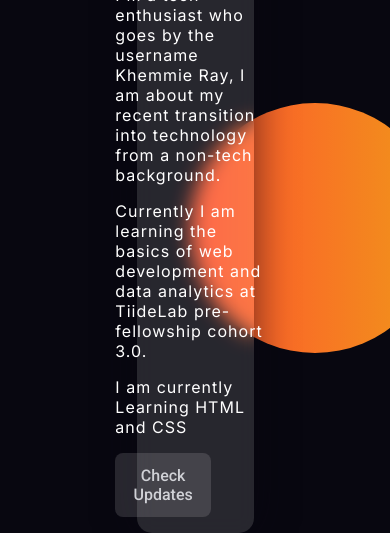
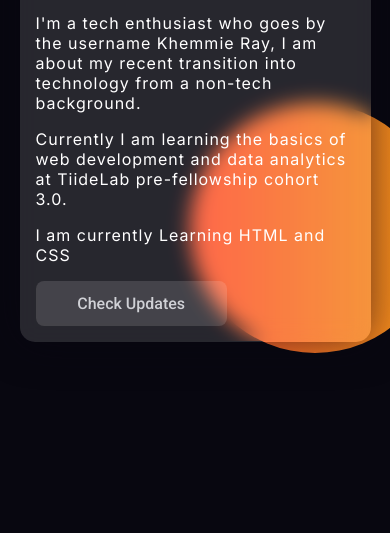
Before and after one commit to Khemmie-Ray02/Biography-card, a plain HTML site: page index.html in a window 390 px wide. Shown: the part 409-942 px from the top of the page. After the commit the page ends 844 px from the top, so only its background shows below. Drawn offline with Linux system fonts and the light colour scheme.

Commit message:
adding media query

```diff
--- a/style.css
+++ b/style.css
@@ -110,3 +110,11 @@ button {
 button:hover, button:focus {
     background-color: #080710;
 }
+
+/* ======== Media Query ======= */
+
+@media (max-width: 600px) {
+    .wrapper {
+        width: 90%;
+    }
+}
```
